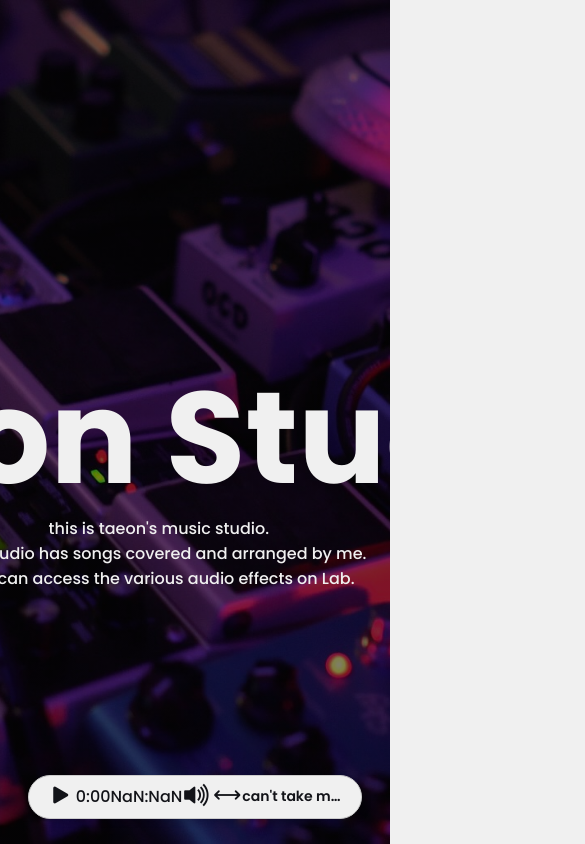
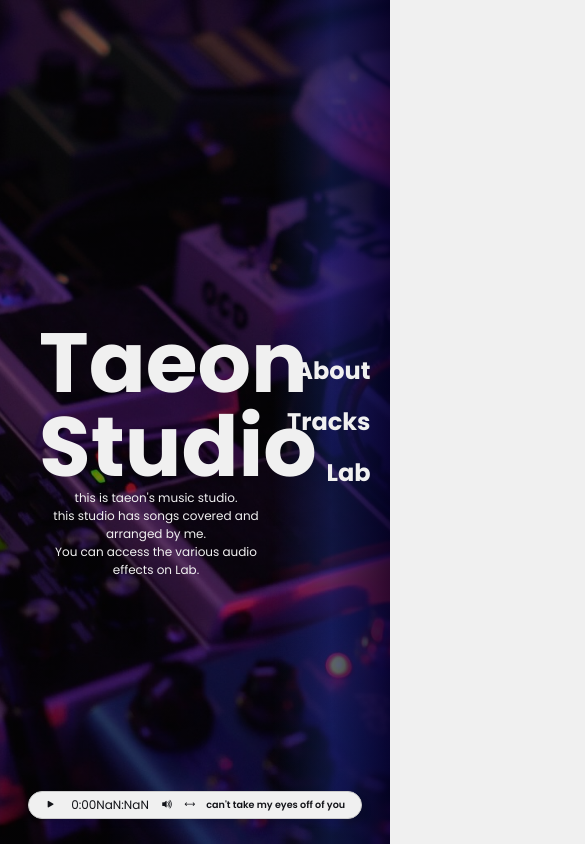
Before and after one commit to yongtaecheon/taeon-studio, a React (Create React App) app: page / in a window 390 px wide. Shown: the top 844 px of the page, 585 px wide, since content can reach past the window. Built offline with nearby package versions, Linux system fonts and the light colour scheme.

Commit message:
main page responsive ui updated

```diff
--- a/src/App.css
+++ /dev/null
@@ -1,38 +0,0 @@
-.App {
-  text-align: center;
-}
-
-.App-logo {
-  height: 40vmin;
-  pointer-events: none;
-}
-
-@media (prefers-reduced-motion: no-preference) {
-  .App-logo {
-    animation: App-logo-spin infinite 20s linear;
-  }
-}
-
-.App-header {
-  background-color: #282c34;
-  min-height: 100vh;
-  display: flex;
-  flex-direction: column;
-  align-items: center;
-  justify-content: center;
-  font-size: calc(10px + 2vmin);
-  color: white;
-}
-
-.App-link {
-  color: #61dafb;
-}
-
-@keyframes App-logo-spin {
-  from {
-    transform: rotate(0deg);
-  }
-  to {
-    transform: rotate(360deg);
-  }
-}
--- a/src/components/player.tsx
+++ b/src/components/player.tsx
@@ -221,9 +221,8 @@ export default function Player() {
               : <i className="bi bi-volume-down-fill"></i>)}
         </button>
         {isVolumeHovered && <div ref={popoverRef} className={styles.popover}>
-          <span>Volume</span> <input type="range" id="volume" min="0" max="1" value={volume} step="0.01" onChange={handleVolume} />
+          <span>Volume: {Math.floor(volume * 100)}</span>   <input type="range" id="volume" min="0" max="1" value={volume} step="0.01" onChange={handleVolume} />
         </div>}
-        {/* <span>Volume: {Math.floor(volume * 100)}</span> */}
       </div>
 
       <div className={styles.buttons_container2} onMouseOut={handleMouseOut}>
@@ -233,9 +232,8 @@ export default function Player() {
               : < i className="bi bi-arrow-left-short"></i>)}
         </button>
         {isPanningHovered && <div ref={popoverRef} className={styles.popover}>
-          <span>Panning</span> <input type="range" id="panner" min="-1" max="1" value={panning} step="0.01" onChange={handlePanning} />
+          <span>Panning {Math.floor(panning * 64)}</span> <input type="range" id="panner" min="-1" max="1" value={panning} step="0.01" onChange={handlePanning} />
         </div>}
-        {/* <span>Pan: {Math.floor(panning * 64)}</span> */}
       </div>
       <span className={styles.title}>{selectedMusic.title}</span>
     </div>
--- a/src/styles/global.scss
+++ b/src/styles/global.scss
@@ -1,19 +1,15 @@
-
 body{
   font-family: "Poppins", sans-serif;
   font-optical-sizing: auto;
-  font-weight: 500;
-  // font-size:16px;
-  font-style: normal;
+  // font-size:1vw;
+  font-size: clamp(12px, 1vw, 16px);
+  // white-space: pre-wrap;
   margin: 0;
   color: #121318;
   background-color: #f0f0f0;
-  // justify-content: center;
-  // display: flex;
 }
 .App{
   height: 100vh;
-  font-size: 16 px;
 }
 
 a{
--- a/src/styles/main.module.scss
+++ b/src/styles/main.module.scss
@@ -8,11 +8,12 @@
       rgba(0, 0, 0, 0.5)),
     url(../assets/img/main_bg.jpg);
   width:100vw;
+  height: 100vh;
   background-repeat: no-repeat;
   background-position:center;
   background-size: cover;
-  height:100%;
   display: flex;
+  // flex-wrap:wrap;
   justify-content: center;
   align-items: center;
 }
@@ -22,26 +23,27 @@
   justify-content:right;
   align-items:center;
   width: 100vw;
-  height: 100%;
+  height: 100vh;
   background: linear-gradient(to right, transparent,#1c359b59, #040230aa);
 }
 
 .nav{
   animation: slideInRight 0.8s ease forwards;
   text-align:right;
-  margin-right:7%;
+  margin-right:5vw;
   cursor: pointer;
 }
 
 .texts{
-  margin-left:10%;
+  width:60vw;
+  margin-left:10vw;
   animation: slideUp 0.8s ease forwards;
   text-align: center;
   &_h1 {
     @extend .texts;
-    white-space: nowrap;
-    font-size: 130px;
+    font-size: 7em;
+    line-height:1;
     margin-left:0;
-    margin-bottom:-20px;
+    margin-bottom:0;
   }
 }
--- a/src/styles/player.module.scss
+++ b/src/styles/player.module.scss
@@ -6,12 +6,12 @@
   margin: 0 auto;
   left: 0;
   right: 0;
-  bottom: 25px;
+  bottom: 3vh;
   background-color: #f0f0f0;
   color:#121318;
   border: 1px solid #ccc;
-  width:85%;
-  height:5%;
+  width:85vw;
+  height:clamp(3vh, 4vw, 5vh);
   border-radius:25px;
   display:flex;
   justify-content: space-between;
@@ -20,8 +20,8 @@
 }
 
 .title{
-  font-size:14px;
-  margin-right:5%;
+  font-size:0.8em;
+  margin-right:4vw;
   font-weight:600;
   white-space: nowrap;
   overflow: hidden;
@@ -32,18 +32,20 @@
   align-items: center;
   display:flex;
   &_progress {
-    margin: 0px 15px 0px 15px;
-    height: 5px;
+    margin: 0px 1vw 0px 1vw;
     width: 48vw;
   }
+  margin-left:1vw;
+  margin-right:1vw;
 }
 
 .buttons{
   all: unset;
-  font-size: 30px;
+  font-size: clamp(10px, 3vw, 30px);
+  margin-right:0.5vw;
   &_first{
     @extend .buttons;
-    margin-left:5%;
+    margin-left:4vw;
   }
   &_container1{
     position:relative;
@@ -56,6 +58,7 @@
 }
 
 .popover {
+  height:3vw;
   text-align: center;
   z-index:999;
   position: absolute;
@@ -65,6 +68,7 @@
   background-color: #f0f0f0;
   border: 1px solid #ccc;
   box-shadow: 0 2px 4px rgba(0, 0, 0, 0.1);
+  border-radius: 5px;
 }
 
 input[type=range]:focus {
@@ -88,8 +92,8 @@ input[type=range] {
 input[type=range]::-webkit-slider-thumb {
   box-shadow: 0px 0px 0px #F2F2F2;
   border: 1px solid #CCCCCC;
-  height: 18px;
-  width: 18px;
+  height: clamp(4px,2vh, 20px);
+  width: clamp(8px, 3vw, 20px);
   border-radius: 25px;
   background: #000000;
   cursor: pointer;
@@ -114,8 +118,8 @@ input[type=range]::-moz-range-track {
 input[type=range]::-moz-range-thumb {
   box-shadow: 0px 0px 0px #F2F2F2;
   border: 1px solid #CCCCCC;
-  height: 18px;
-  width: 18px;
+  height: clamp(4px, 2vh, 20px);
+  width: clamp(8px, 3vw, 20px);
   border-radius: 25px;
   background: #000000;
   cursor: pointer;
@@ -148,8 +152,8 @@ input[type=range]::-ms-thumb {
   margin-top: 1px;
   box-shadow: 0px 0px 0px #F2F2F2;
   border: 1px solid #CCCCCC;
-  height: 18px;
-  width: 18px;
+  height: clamp(4px, 2vh, 20px);
+  width: clamp(8px, 3vw, 20px);
   border-radius: 25px;
   background: #000000;
   cursor: pointer;
```
Also changed, not shown: src/logo.svg (deleted), 1 other file (tests, documents, lock files or other folders).
